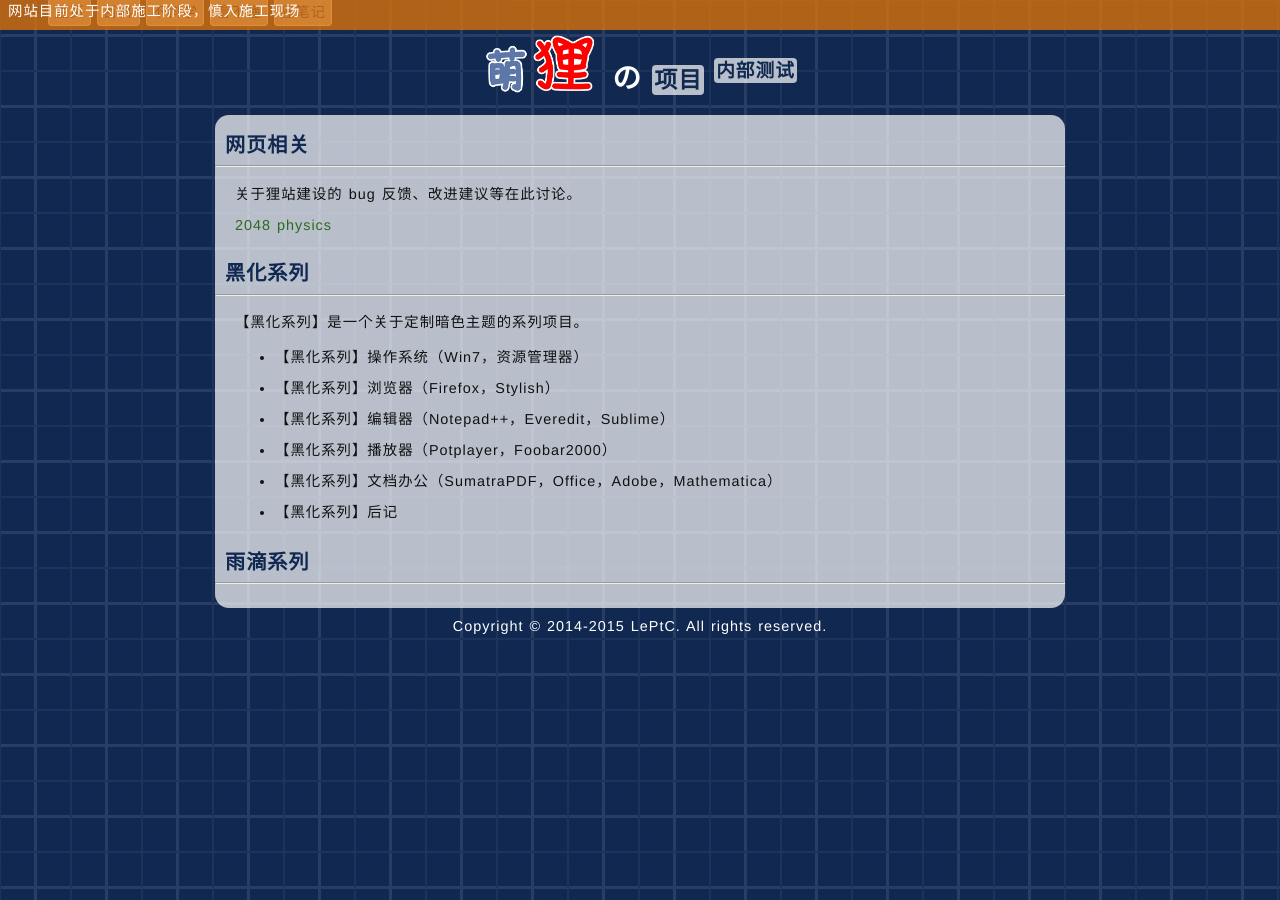
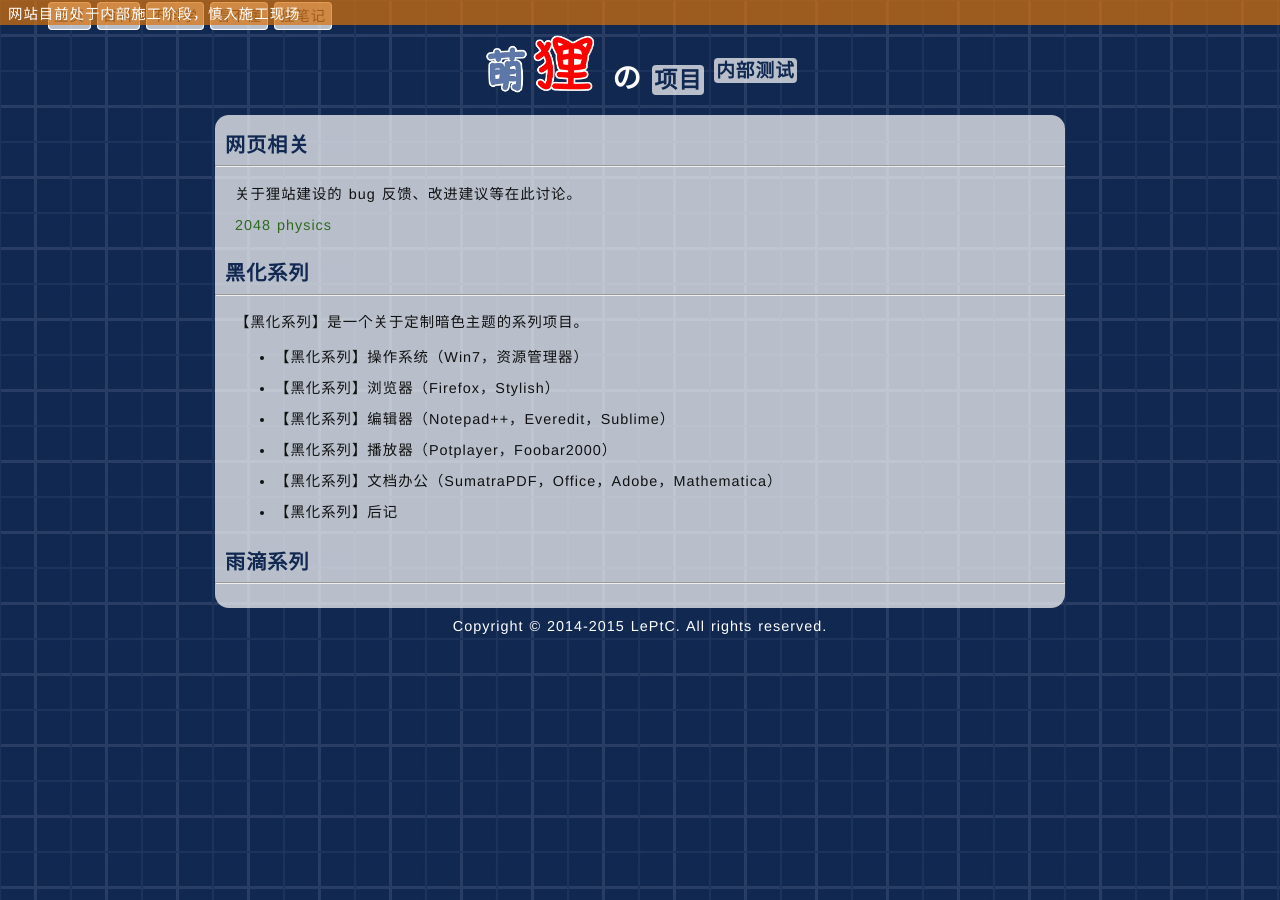
Before and after one commit to LePtC/LePtC.github.io, a Jekyll site: the page built from project/index.html, in a window 1280 px wide. Built offline with Jekyll 4.4.1, drawn with Linux system fonts in a browser that asks for light colours; Markdown is read by kramdown in place of the engine named in the settings; formulas are drawn with MathJax 3; comment, search, counter and statistics services are not loaded.

Commit message:
update css

```diff
--- a/css/page.css
+++ b/css/page.css
@@ -21,7 +21,7 @@ body {
 #top li{
 	padding: 0;
 	position: relative;
-	top: -14px;
+	top: -10px;
 }
 #top li a{
 	padding: 5px;
@@ -42,13 +42,13 @@ body {
 	position: fixed;
 	left: 0px;
 	top: -15px;
-	height: 45px;
-	background: rgba(217, 114, 11, 0.8);
+	height: 40px;
+	background: rgba(217, 114, 11, 0.7);
 	color: #FFF;
 }
 
 #topwarning p{
-	padding: 0px 8px 0px 8px;
+	padding: 3px 8px 0px 8px;
 }
 
 #body {
```
